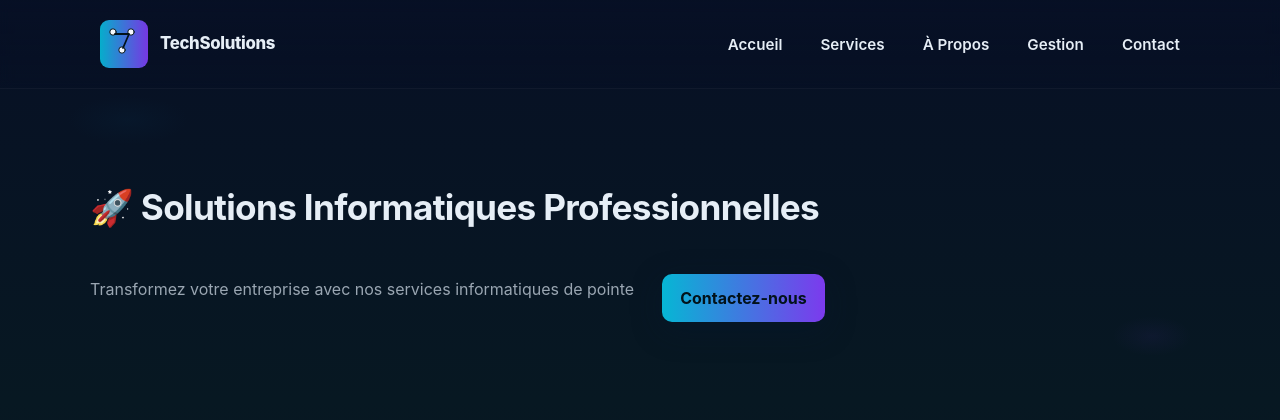
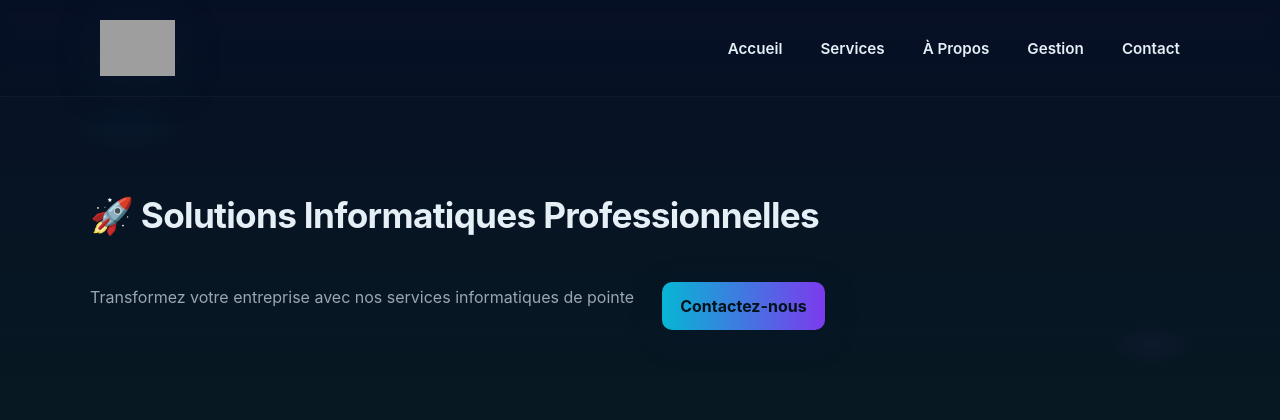
Before and after one commit to ilanben33/techsolutions, a PHP site: page /techsolutions.html in a window 1280 px wide. Shown: the top 420 px of the page. Run offline with PHP 8.4, Linux system fonts and the light colour scheme; grey boxes are pictures that could not be loaded.

Commit message:
changement de logo

```diff
--- a/styles.css
+++ b/styles.css
@@ -51,7 +51,13 @@ nav.container{
   padding:12px 0;
 }
 .logo{display:flex;align-items:center}
-.logo-img{display:block;filter:drop-shadow(0 6px 18px rgba(7,27,43,0.6))}
+.logo-img{
+  display:block;
+  filter:drop-shadow(0 6px 18px rgba(7,27,43,0.6));
+  height:56px;
+  width:auto;
+  object-fit:contain;
+}
 nav ul{
   display:flex;
   gap:18px;
@@ -206,5 +212,5 @@ footer{
   .services .grid{grid-template-columns:1fr}
   .hero .container{padding-bottom:8px}
   nav.container{padding:8px 0}
-  .logo-img{width:140px}
+  .logo-img{height:44px}
 }
--- a/techsolutions.html
+++ b/techsolutions.html
@@ -10,28 +10,8 @@
   <header>
     <nav class="container">
       <div class="logo">
-        <a href="#accueil" class="logo-link" aria-label="Accueil TechSolutions" style="display:flex;align-items:center;text-decoration:none">
-          <!-- Logo marque (SVG) : style sobre et professionnel -->
-          <svg class="logo-mark" width="48" height="48" viewBox="0 0 48 48" role="img" aria-hidden="false" xmlns="http://www.w3.org/2000/svg" style="flex:0 0 48px">
-            <defs>
-              <linearGradient id="g1" x1="0" x2="1">
-                <stop offset="0" stop-color="#06b6d4"/>
-                <stop offset="1" stop-color="#7c3aed"/>
-              </linearGradient>
-            </defs>
-            <rect x="0" y="0" width="48" height="48" rx="9" fill="url(#g1)" opacity="0.95" />
-            <!-- motif réseau stylisé -->
-            <g fill="#02121a" stroke="#02121a" stroke-width="1" stroke-linecap="round" stroke-linejoin="round" transform="translate(5,4)">
-              <circle cx="8" cy="8" r="3.2" fill="#ffffff" fill-opacity="0.95"/>
-              <circle cx="26" cy="8" r="3.2" fill="#ffffff" fill-opacity="0.95"/>
-              <circle cx="17" cy="26" r="3.2" fill="#ffffff" fill-opacity="0.95"/>
-              <path d="M10 10 L24 10 L18 24" stroke="#02121a" stroke-width="1.8" fill="none" stroke-linecap="round"/>
-            </g>
-          </svg>
-          <!-- Wordmark -->
-          <span class="logo-word" style="margin-left:12px;color:var(--text);font-weight:800;font-size:1.05rem;letter-spacing:-0.02em">
-            TechSolutions
-          </span>
+        <a href="#accueil" class="logo-link" aria-label="Accueil TechSolutions">
+          <img src="./logo-techsolutions.png" alt="TechSolutions" class="logo-img" loading="lazy" width="180" height="56">
         </a>
       </div>
       <ul>
```
